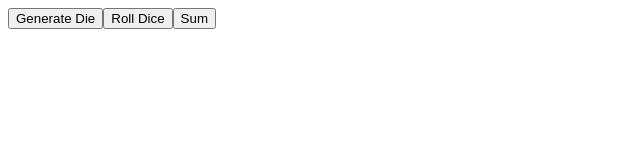
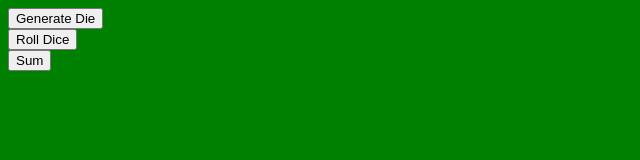
Before and after one commit to JayMoh23/js-prototype-lab, a plain HTML site: page index.html in a window 1280 px wide. Shown: the whole page, without its empty margins (0-640 px from the left). Drawn offline with Linux system fonts and the light colour scheme.

Commit message:
stuck on button 2 with prototype

```diff
--- a/scripts.js
+++ b/scripts.js
@@ -1,45 +1,60 @@
 /*console.log('hello');
 var die = function()*/
-var totalDie = [];
-
 
 document.addEventListener('DOMContentLoaded', function(){
 
+    var totalDie = [];
+    function Die (){
+        this.dieDiv=document.createElement('div');
+        this.dieDiv.className='die';
+
+    }
+
     /*Buttons*/
 
-    var btn=document.createElement("button");
-    btn.innerText="Generate Die";
-    btn.className=" button1";
+    var newDieBtn=document.createElement("button");
+    newDieBtn.innerText="Generate Die";
+    newDieBtn.className=" button1";
 
-    var btn2=document.createElement("button");
-    btn2.innerHTML="Roll Dice";
-    btn2.className="button2";
+    var newDieBtn2=document.createElement("button");
+    newDieBtn2.innerHTML="Roll Dice";
+    newDieBtn2.className="button2";
 
-    var btn3=document.createElement("button");
-    btn3.innerHTML="Sum";
-    btn3.className="button3";
+    var newDieBtn3=document.createElement("button");
+    newDieBtn3.innerHTML="Sum";
+    newDieBtn3.className="button3";
 
-   document.body.appendChild(btn);
-   document.body.appendChild(btn2);
-   document.body.appendChild(btn3);
+   document.body.appendChild(newDieBtn);
+   document.body.appendChild(newDieBtn2);
+   document.body.appendChild(newDieBtn3);
 /*Button Actions*/
+/*Button 1*/
 
-   btn.addEventListener('click',function(){
+   newDieBtn.addEventListener('click',function(){
        var dieDiv= document.createElement('div');
        dieDiv.className = 'die';
        document.body.appendChild(dieDiv);
        dieDiv.setAttribute("id", Math.floor((Math.random() * 6) + 1));
-       totalDie.push(dieDiv);
+       totalDie.push(this.dieDiv);
        dieDiv.innerText= dieDiv.id;
+       console.log(totalDie);
 
    })
+/*Button2*/
 
-   btn2.addEventListener("click", function(){
-    dieDiv.setAttribute("id", Math.floor((Math.random() * 6) + 1));
-    dieDiv.innerText= dieDiv.id;
+   newDieBtn2.addEventListener("click", function(){
+    this.dieDiv.setAttribute("id", Math.floor((Math.random() * 6) + 1));
+    this.dieDiv.innerText=this.dieDiv.id;
    })
 
 
+/*Button3*/
+newDieBtn3.addEventListener("click", function(){
+var totalDie = [];
+totalDie.push (dieDiv.id);
+window.alert("Youre' sum of die is"+ totalDie);
+
+})
 
 
 })
--- a/style.css
+++ b/style.css
@@ -9,6 +9,10 @@
 
 }
 
-btn{
-    float:left;
+button {
+    display:block;
 }
+
+body{
+    background-color:green;
+}
```
